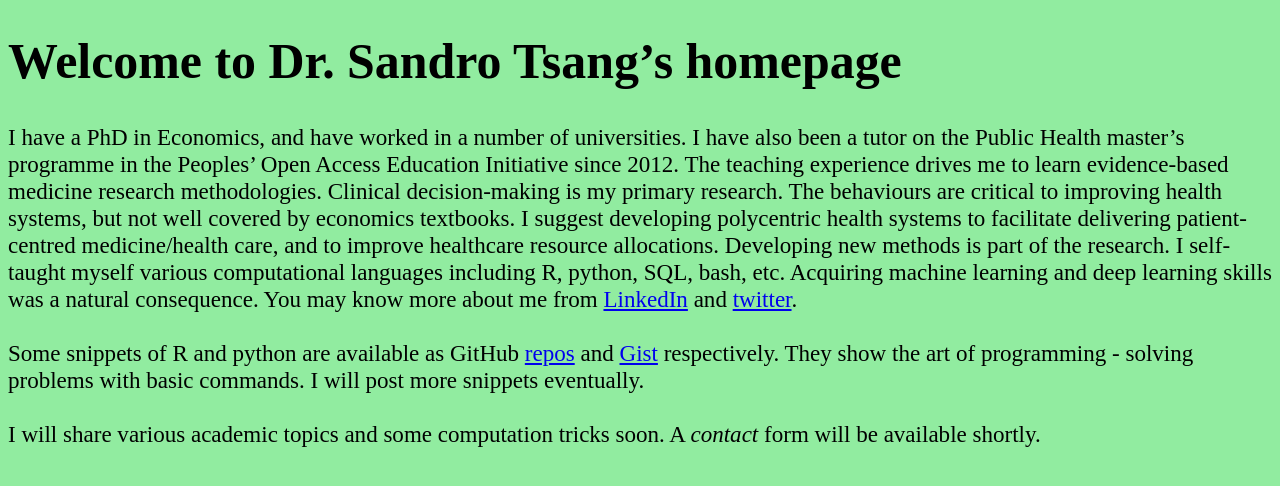
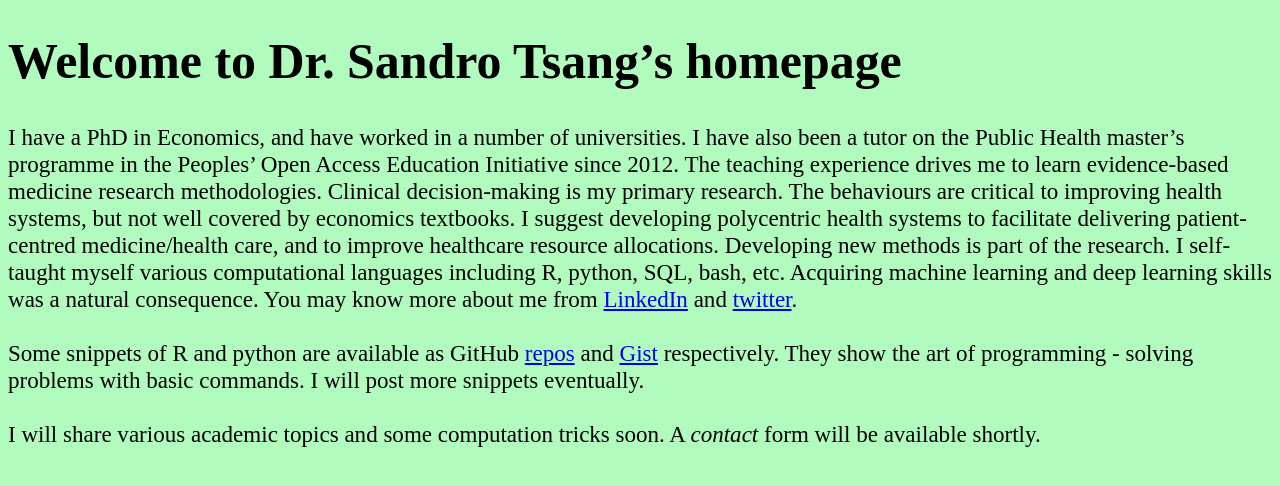
Before and after one commit to santsang/santsang.github.io, a Jekyll site: the page index.html, which Jekyll copies as it is, in a window 1280 px wide. Shown: the top 486 px of the page. Built offline with Jekyll 4.4.1, drawn with Linux system fonts in a browser that asks for light colours; some web fonts are replaced.

Commit message:
Use a lighter green background for homepage

```diff
--- a/index.html
+++ b/index.html
@@ -8,13 +8,13 @@
     <link href='http://fonts.googleapis.com/css?family=serif&subset=latin,latin-ext' rel='stylesheet' type='text/css'>
     <style>
         body {font-family:serif;
-            background-color: rgb(  107, 229, 136 );
+            background-color: rgb( 149, 249, 175 );
             animation: colourspectrum 50s infinite;
         }
         @keyframes colourspectrum {
-            0%   {background-color: rgb( 107, 229, 136 );}
+            0%   {background-color: rgb( 149, 249, 175 );}
             50%  {background-color: rgb( 252, 255, 229 );}
-            100% {background-color: rgb( 107, 229, 136 );}
+            100% {background-color: rgb( 149, 249, 175 );}
        }
        p {font-size: 1.8vmax;
             display: inline-block;
```
